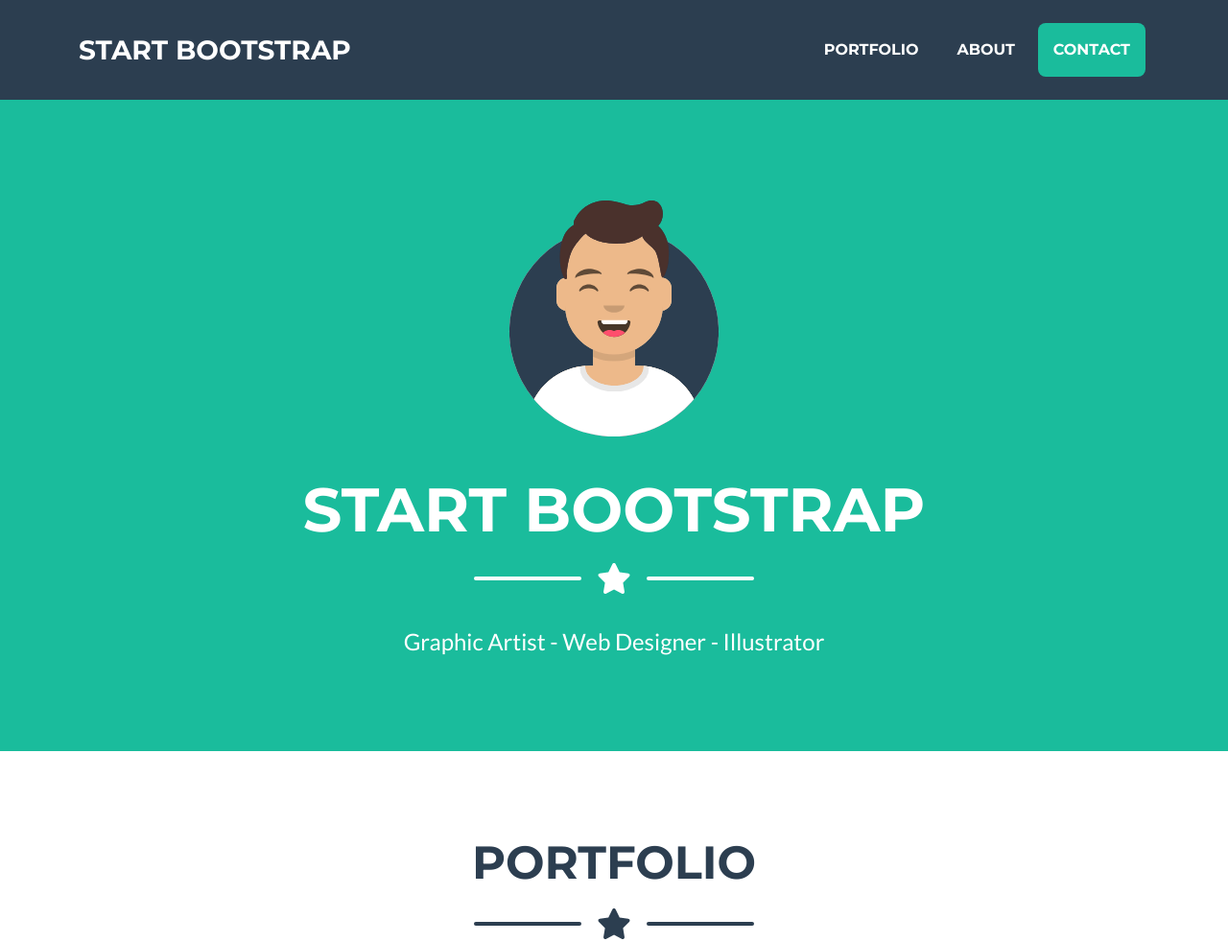
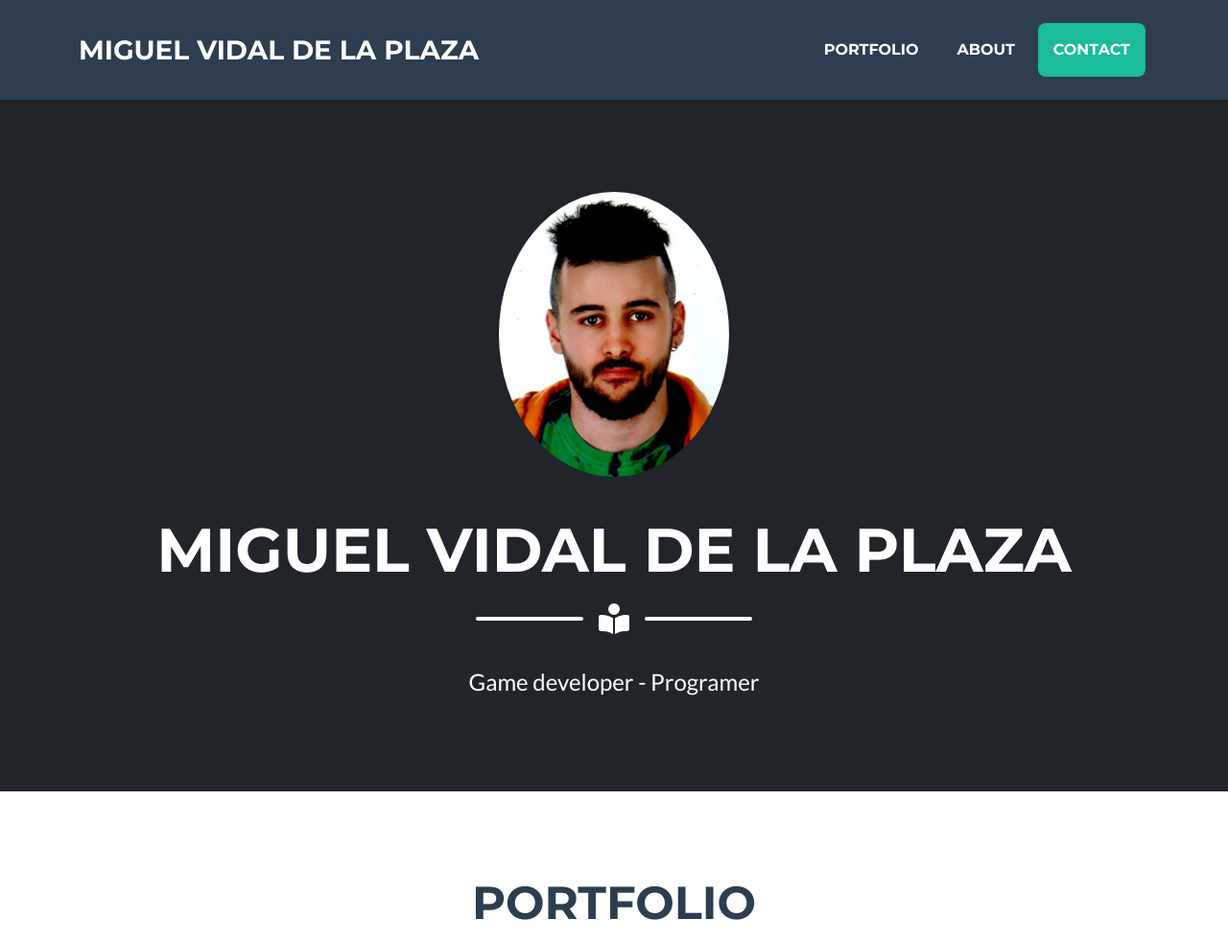
Before and after one commit to MiguelVDP/MiguelVDP.github.io, a plain HTML site: page index.html in a window 1280 px wide. Shown: the top 982 px of the page at 96% size. Drawn offline with nearby package versions, Linux system fonts and the light colour scheme.

Commit message:
Cambiada la imagen y algún detalle

```diff
--- a/index.html
+++ b/index.html
@@ -5,7 +5,7 @@
         <meta name="viewport" content="width=device-width, initial-scale=1, shrink-to-fit=no" />
         <meta name="description" content="" />
         <meta name="author" content="" />
-        <title>Freelancer - Start Bootstrap Theme</title>
+        <title>Miguel Vidal De La Plaza</title>
         <!-- Favicon-->
         <link rel="icon" type="image/x-icon" href="assets/favicon.ico" />
         <!-- Font Awesome icons (free version)-->
@@ -20,7 +20,7 @@
         <!-- Navigation-->
         <nav class="navbar navbar-expand-lg bg-secondary text-uppercase fixed-top" id="mainNav">
             <div class="container">
-                <a class="navbar-brand" href="#page-top">Start Bootstrap</a>
+                <a class="navbar-brand" href="#page-top">Miguel Vidal De La Plaza</a>
                 <button class="navbar-toggler text-uppercase font-weight-bold bg-primary text-white rounded" type="button" data-bs-toggle="collapse" data-bs-target="#navbarResponsive" aria-controls="navbarResponsive" aria-expanded="false" aria-label="Toggle navigation">
                     Menu
                     <i class="fas fa-bars"></i>
@@ -35,20 +35,20 @@
             </div>
         </nav>
         <!-- Masthead-->
-        <header class="masthead bg-primary text-white text-center">
+        <header class="masthead bg-dark text-white text-center">
             <div class="container d-flex align-items-center flex-column">
                 <!-- Masthead Avatar Image-->
-                <img class="masthead-avatar mb-5" src="assets/img/avataaars.svg" alt="..." />
+                <img class="masthead-avatar rounded-circle mb-5" src="assets/img/MIGUEL_VIDAL_FOTO.jpg" alt="..." />
                 <!-- Masthead Heading-->
-                <h1 class="masthead-heading text-uppercase mb-0">Start Bootstrap</h1>
+                <h1 class="masthead-heading text-uppercase mb-0">Miguel Vidal De La Plaza</h1>
                 <!-- Icon Divider-->
                 <div class="divider-custom divider-light">
                     <div class="divider-custom-line"></div>
-                    <div class="divider-custom-icon"><i class="fas fa-star"></i></div>
+                    <div class="divider-custom-icon"><i class="fas fa-book-reader"></i></div>
                     <div class="divider-custom-line"></div>
                 </div>
                 <!-- Masthead Subheading-->
-                <p class="masthead-subheading font-weight-light mb-0">Graphic Artist - Web Designer - Illustrator</p>
+                <p class="masthead-subheading font-weight-light mb-0">Game developer - Programer</p>
             </div>
         </header>
         <!-- Portfolio Section-->
@@ -59,7 +59,7 @@
                 <!-- Icon Divider-->
                 <div class="divider-custom">
                     <div class="divider-custom-line"></div>
-                    <div class="divider-custom-icon"><i class="fas fa-star"></i></div>
+                    <div class="divider-custom-icon"><i class="fas fa-book-reader"></i></div>
                     <div class="divider-custom-line"></div>
                 </div>
                 <!-- Portfolio Grid Items-->
@@ -129,7 +129,7 @@
                 <!-- Icon Divider-->
                 <div class="divider-custom divider-light">
                     <div class="divider-custom-line"></div>
-                    <div class="divider-custom-icon"><i class="fas fa-star"></i></div>
+                    <div class="divider-custom-icon"><i class="fas fa-book-reader"></i></div>
                     <div class="divider-custom-line"></div>
                 </div>
                 <!-- About Section Content-->
@@ -154,7 +154,7 @@
                 <!-- Icon Divider-->
                 <div class="divider-custom">
                     <div class="divider-custom-line"></div>
-                    <div class="divider-custom-icon"><i class="fas fa-star"></i></div>
+                    <div class="divider-custom-icon"><i class="fas fa-book-reader"></i></div>
                     <div class="divider-custom-line"></div>
                 </div>
                 <!-- Contact Section Form-->
```
Also changed, not shown: assets/img/MIGUEL_VIDAL_FOTO.jpg (added).
